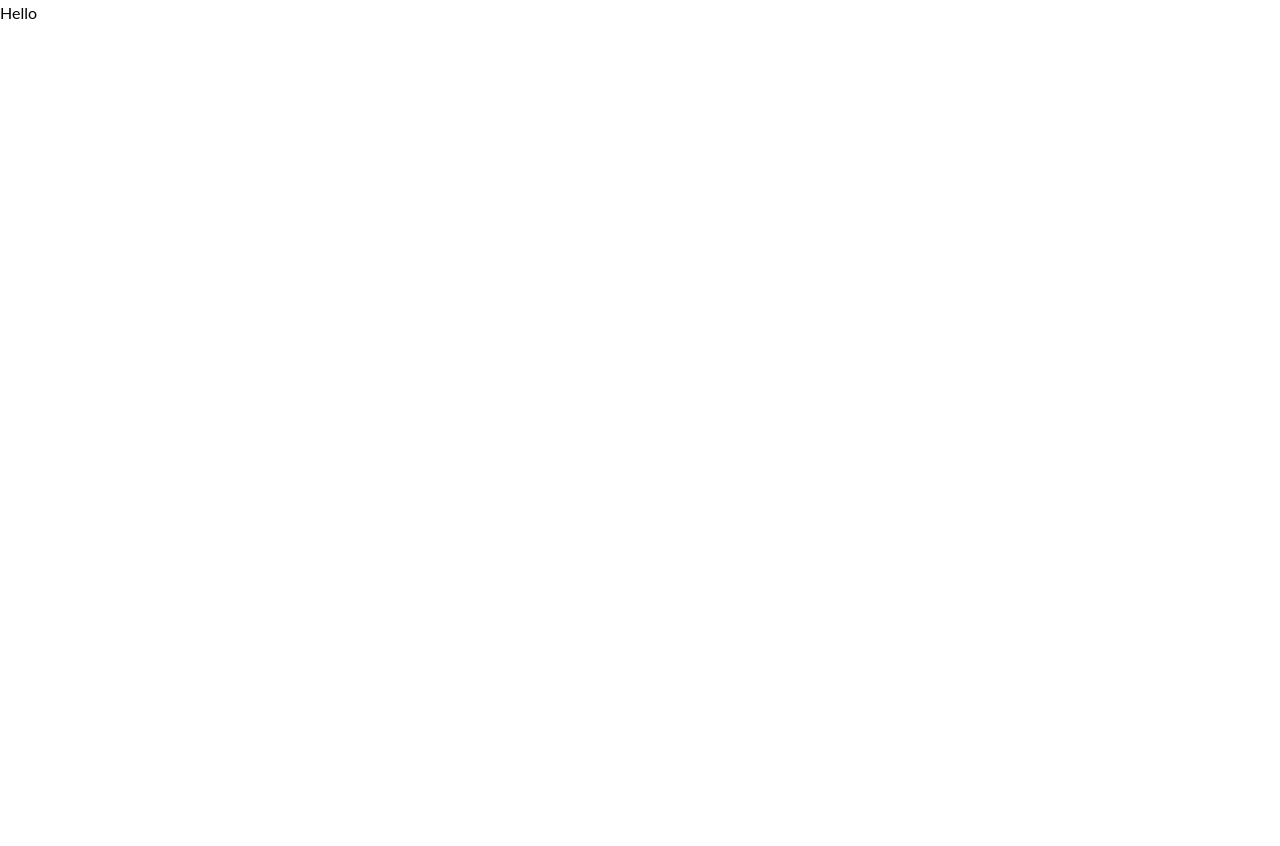
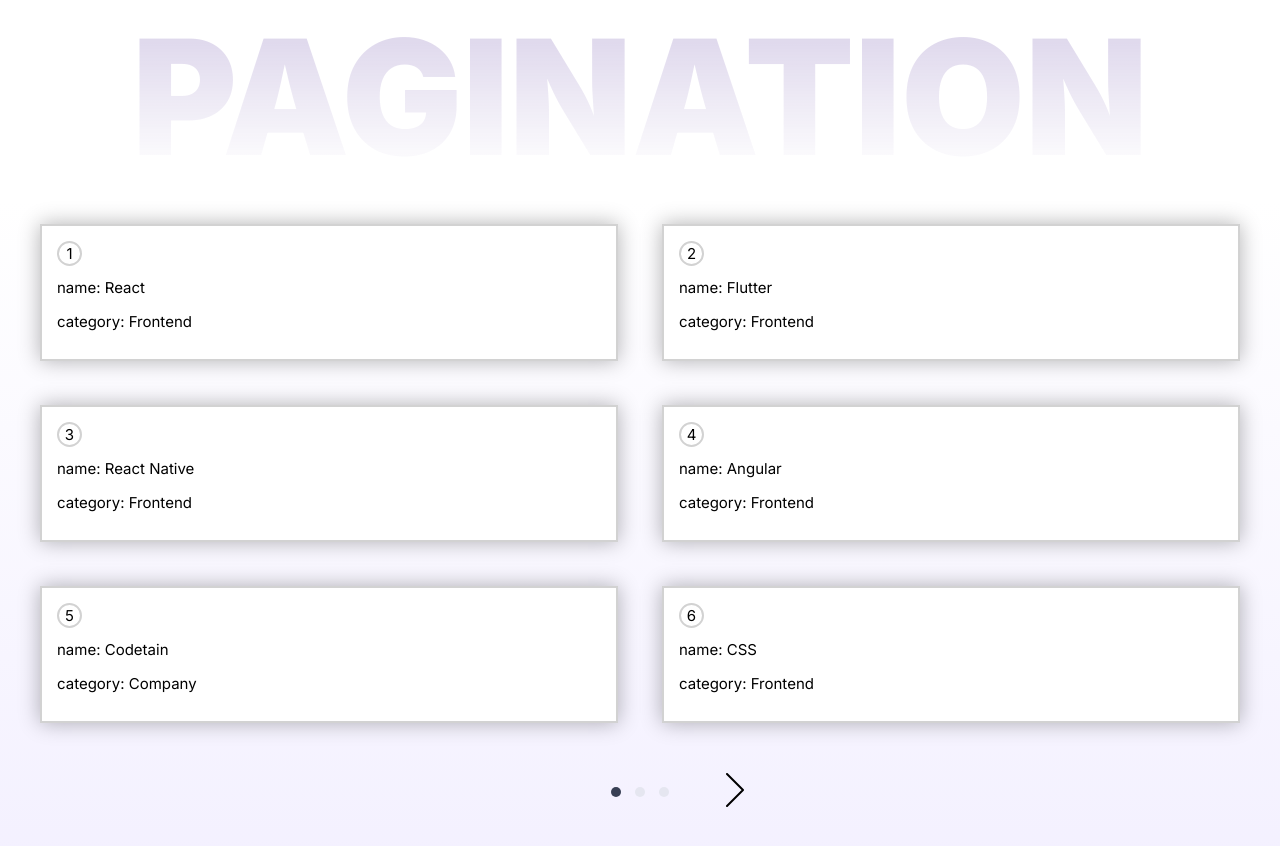
Before and after one commit to setamyDG/pagination-project, a React (Create React App) app: page / in a window 1280 px wide. Shown: the top 846 px of the page. Before the commit the page ends 800 px from the top, so only its background shows below. Built offline with nearby package versions, Linux system fonts and the light colour scheme.

Commit message:
feat: create pagination landing page with styles

```diff
--- a/package.json
+++ b/package.json
@@ -55,7 +55,7 @@
     "@testing-library/react": "9.5.0",
     "@testing-library/user-event": "7.2.1",
     "gsap": "^3.4.2",
-    "prop-types": "15.7.2",
+    "prop-types": "^15.7.2",
     "react": "16.13.1",
     "react-dom": "16.13.1",
     "react-scripts": "3.4.1",
--- a/public/index.html
+++ b/public/index.html
@@ -1,20 +1,20 @@
 <!DOCTYPE html>
 <html lang="en">
+
 <head>
   <meta charset="utf-8" />
   <link rel="icon" href="%PUBLIC_URL%/favicon.ico" />
   <meta name="viewport" content="width=device-width, initial-scale=1" />
   <meta name="theme-color" content="#000000" />
-    <meta
-      name="description"
-      content="Web site created using create-react-app"
-    />
+  <meta name="description" content="Web site created using create-react-app" />
   <link rel="apple-touch-icon" href="%PUBLIC_URL%/logo192.png" />
   <!--
       manifest.json provides metadata used when your web app is installed on a
       user's mobile device or desktop. See https://developers.google.com/web/fundamentals/web-app-manifest/
     -->
   <link rel="manifest" href="%PUBLIC_URL%/manifest.json" />
+  <link href="https://fonts.googleapis.com/css2?family=Inter:wght@300;400;500;600;700;900&display=swap"
+    rel="stylesheet" />
   <!--
       Notice the use of %PUBLIC_URL% in the tags above.
       It will be replaced with the URL of the `public` folder during the build.
@@ -26,6 +26,7 @@
     -->
   <title>React App</title>
 </head>
+
 <body>
   <noscript>You need to enable JavaScript to run this app.</noscript>
   <div id="root"></div>
@@ -40,4 +41,5 @@
       To create a production bundle, use `npm run build` or `yarn build`.
     -->
 </body>
+
 </html>
--- a/src/App.jsx
+++ b/src/App.jsx
@@ -1,10 +1,146 @@
-import React from 'react';
+import React, { useState, useEffect } from 'react';
 import Layout from './components/layout';
+import styled from 'styled-components';
+import { media } from './utils';
+import Pagination from './components/pagination';
+import Item from './components/item';
+
+const StyledSection = styled.section`
+  padding-top: 30px;
+  height: 100vh;
+`;
+
+const Container = styled.div`
+  margin: 0px 40px;
+`;
+
+const GridContainer = styled.div`
+  display: grid;
+  grid-template-columns: repeat(2, minmax(0, 1fr));
+  grid-gap: 44px;
+
+  ${media.tablet`
+    grid-template-columns: repeat(1, minmax(0, 1fr));
+  `}
+`;
+
+const GradientBg = styled.div`
+  background: linear-gradient(to top, rgba(224, 216, 255, 0.75) -67.22%, rgba(237, 245, 255, 0) 99.14%);
+`;
+
+const Wrapper = styled.div`
+  ${media.tablet`
+    margin-top: 50px;
+  `}
+`;
 
 const App = () => {
+  const [mediaQuery, setMediaQuery] = useState({ matches: window.innerWidth > 768 });
+  const [page, setPage] = useState(0);
+
+  useEffect(() => {
+    const mQuery = window.matchMedia('(min-width: 768px)');
+    mQuery.addEventListener('change', setMediaQuery);
+    return () => mQuery.removeEventListener(setMediaQuery);
+  }, []);
+
+  const entriesPerPage = mediaQuery.matches ? 6 : 3;
+
+  const data = [
+    {
+      id: 1,
+      name: 'React',
+      category: 'Frontend',
+    },
+    {
+      id: 2,
+      name: 'Flutter',
+      category: 'Frontend',
+    },
+    {
+      id: 3,
+      name: 'React Native',
+      category: 'Frontend',
+    },
+    {
+      id: 4,
+      name: 'Angular',
+      category: 'Frontend',
+    },
+    {
+      id: 5,
+      name: 'Codetain',
+      category: 'Company',
+    },
+    {
+      id: 6,
+      name: 'CSS',
+      category: 'Frontend',
+    },
+    {
+      id: 7,
+      name: 'Gatsby',
+      category: 'Frontend',
+    },
+    {
+      id: 8,
+      name: 'Iphone',
+      category: 'Smartphone',
+    },
+    {
+      id: 9,
+      name: 'Iphone',
+      category: 'Smartphone',
+    },
+    {
+      id: 10,
+      name: 'Iphone',
+      category: 'Smartphone',
+    },
+    {
+      id: 11,
+      name: 'Iphone',
+      category: 'Smartphone',
+    },
+    {
+      id: 12,
+      name: 'Iphone',
+      category: 'Smartphone',
+    },
+    {
+      id: 13,
+      name: 'Iphone',
+      category: 'Smartphone',
+    },
+  ];
+
+  const handleChangePage = (newPage) => {
+    setPage(newPage);
+  };
+
   return (
     <Layout>
-      <p>Hello</p>
+      <GradientBg>
+        <StyledSection>
+          <Container>
+            <Wrapper>
+              <GridContainer>
+                {data.map(
+                  ({ id, name, category }, index) =>
+                    index >= page * entriesPerPage &&
+                    index < page * entriesPerPage + entriesPerPage && <Item id={id} name={name} category={category} />
+                )}
+              </GridContainer>
+              <Pagination
+                entriesPerPage={entriesPerPage}
+                onPageChange={handleChangePage}
+                total={data.length}
+                page={page}
+              />
+            </Wrapper>
+          </Container>
+        </StyledSection>
+      </GradientBg>
     </Layout>
   );
 };
--- /dev/null
+++ b/src/components/item.jsx
@@ -0,0 +1,21 @@
+import React from 'react';
+import { number, string } from 'prop-types';
+import { StyledItem, StyledParagraph, CircleContaienr } from './item.styled';
+
+const Item = ({ id, name, category }) => (
+  <StyledItem>
+    <CircleContaienr>
+      <p>{id}</p>
+    </CircleContaienr>
+    <StyledParagraph>name: {name}</StyledParagraph>
+    <StyledParagraph>category: {category}</StyledParagraph>
+  </StyledItem>
+);
+
+Item.propTypes = {
+  id: number,
+  name: string,
+  category: string,
+};
+
+export default Item;
--- /dev/null
+++ b/src/components/item.styled.js
@@ -0,0 +1,30 @@
+import styled from 'styled-components';
+
+const StyledItem = styled.div`
+  padding: 15px;
+  border: 2px solid ${({ theme }) => theme.colors.grey};
+  box-shadow: ${({ theme }) => theme.boxShadows.base};
+  transition: transform 0.25s ease-in-out;
+  background: ${({ theme }) => theme.colors.white};
+  :hover {
+    transform: scale(1.01);
+    cursor: pointer;
+  }
+`;
+
+const StyledParagraph = styled.p`
+  margin: 10px 0px;
+`;
+
+const CircleContaienr = styled.div`
+  width: 25px;
+  height: 25px;
+  display: flex;
+  align-items: center;
+  justify-content: center;
+  text-align: center;
+  border-radius: 50%;
+  border: 2px solid ${({ theme }) => theme.colors.grey};
+`;
+
+export { StyledItem, StyledParagraph, CircleContaienr };
--- a/src/components/layout.jsx
+++ b/src/components/layout.jsx
@@ -1,13 +1,25 @@
 import React from 'react';
-import { ThemeProvider } from 'styled-components';
+import styled, { ThemeProvider } from 'styled-components';
 import PropTypes from 'prop-types';
 import { GlobalStyle } from '../style/GlobalStyle';
 import theme from '../style/theme';
+import Title from './title';
+
+const StyledHeader = styled.header`
+  display: flex;
+  align-items: center;
+  justify-content: center;
+`;
+
+const StyledMain = styled.main``;
 
 const Layout = ({ children }) => (
   <ThemeProvider ThemeProvider theme={theme}>
     <GlobalStyle />
-    <main> {children}</main>
+    <StyledHeader>
+      <Title />
+    </StyledHeader>
+    <StyledMain>{children}</StyledMain>
   </ThemeProvider>
 );
 
--- /dev/null
+++ b/src/components/pagination.jsx
@@ -0,0 +1,38 @@
+import React from 'react';
+import { number, func } from 'prop-types';
+import { Wrapper, ArrowContainer, DotsContainer, Dot, StyledArrowLeft, StyledArrowRight } from './pagination.styled';
+
+const Pagination = ({ total, page, entriesPerPage, onPageChange }) => (
+  <Wrapper>
+    <ArrowContainer isVisible={page !== 0} onClick={() => onPageChange(page - 1)}>
+      <StyledArrowLeft />
+    </ArrowContainer>
+    <DotsContainer>
+      {Array.from({ length: Math.ceil(total / entriesPerPage) }).map((_, index) => (
+        <Dot
+          key={index}
+          active={index === page}
+          onClick={() => {
+            if (page <= 0) {
+              onPageChange(index);
+            } else {
+              onPageChange(index);
+            }
+          }}
+        />
+      ))}
+    </DotsContainer>
+    <ArrowContainer isVisible={page !== Math.ceil(total / entriesPerPage) - 1} onClick={() => onPageChange(page + 1)}>
+      <StyledArrowRight />
+    </ArrowContainer>
+  </Wrapper>
+);
+
+Pagination.propTypes = {
+  total: number.isRequired,
+  page: number.isRequired,
+  entriesPerPage: number.isRequired,
+  onPageChange: func.isRequired,
+};
+
+export default Pagination;
--- /dev/null
+++ b/src/components/pagination.styled.js
@@ -0,0 +1,59 @@
+import styled from 'styled-components';
+import { ReactComponent as ArrowLeft } from '../assets/left-arrow.svg';
+import { ReactComponent as ArrowRight } from '../assets/right-arrow.svg';
+
+const Wrapper = styled.div`
+  display: flex;
+  align-items: center;
+  justify-content: center;
+  margin-top: 50px;
+`;
+
+const ArrowContainer = styled.span`
+  padding: 0px 10px;
+  visibility: ${({ isVisible }) => (isVisible ? 'visible' : 'hidden')};
+  :hover {
+    cursor: pointer;
+  }
+`;
+
+const DotsContainer = styled.div`
+  margin: 0 40px;
+  display: flex;
+`;
+
+const Dot = styled.div`
+  width: 10px;
+  height: 10px;
+  background: ${({ active }) => (active ? '#383F54' : '#E5E6F0')};
+  border-radius: 50%;
+  margin: 0 7px;
+  :hover {
+    cursor: pointer;
+    background: ${({ theme }) => theme.colors.grey};
+  }
+`;
+
+const StyledArrowLeft = styled(ArrowLeft)`
+  :hover {
+    > path {
+      stroke: ${({ theme }) => theme.colors.grey};
+    }
+  }
+  > path {
+    stroke: black;
+  }
+`;
+
+const StyledArrowRight = styled(ArrowRight)`
+  :hover {
+    > path {
+      stroke: ${({ theme }) => theme.colors.grey};
+    }
+  }
+  > path {
+    stroke: black;
+  }
+`;
+
+export { Wrapper, ArrowContainer, DotsContainer, Dot, StyledArrowLeft, StyledArrowRight };
--- /dev/null
+++ b/src/components/title.jsx
@@ -0,0 +1,27 @@
+import React from 'react';
+import styled from 'styled-components';
+import { media } from '../utils';
+
+const GradientTitle = styled.h1`
+  font-size: 10rem;
+  font-weight: 900;
+  background: linear-gradient(to bottom, #4c2898aa 10%, #4115a000 90%);
+  background-clip: text;
+  -webkit-background-clip: text;
+  -webkit-text-fill-color: transparent;
+  opacity: 0.3;
+
+  ${media.desktop`
+    font-size: 4rem;
+    margin-top: 20px;
+
+  `}
+`;
+
+const Title = () => (
+  <header>
+    <GradientTitle>PAGINATION</GradientTitle>
+  </header>
+);
+
+export default Title;
--- a/src/style/GlobalStyle.jsx
+++ b/src/style/GlobalStyle.jsx
@@ -1,23 +1,22 @@
 import { createGlobalStyle } from 'styled-components';
-import { media } from '../utils';
 
 export const GlobalStyle = createGlobalStyle`
-  * {
+   * {
     box-sizing: border-box;
     margin: 0;
     padding: 0;
-    font-family: 'Lato', sans-serif;
-    font-size: 16px;
 
-    ${media.mobile`
-      font-size: 12px;
-    `}
   }
 
   body {
-    overflow: hidden;
+    overflow-x: hidden;
+    font-family: 'Inter', serif;
+    font-size: 15px;
   }
 
+  h1 {
+    font-family: 'Inter', sans-serif;
+  }
   a {
     transition: .5s;
     cursor: pointer;
@@ -65,6 +64,7 @@
 
   p {
     line-height: 1.6;
+    font-family: 'Inter', sans-serif;
   }
 
   strong {
--- a/src/style/theme.js
+++ b/src/style/theme.js
@@ -1,13 +1,17 @@
 export default {
   settings: {
-    sectionWidth: '1100px'
+    sectionWidth: '1100px',
   },
   colors: {
     black: '#0000',
-    white: '#FFF'
+    grey: '#d2d2d2',
+    white: '#FFF',
   },
   boxShadows: {
     base: '0px 0px 20px 0px rgba(0,0,0,0.3)',
-    darkerBase: '0px 0px 20px 0px rgba(0,0,0,0.7)'
-  }
+    darkerBase: '0px 0px 20px 0px rgba(0,0,0,0.7)',
+  },
+  gradient: {
+    codetain: 'linear-gradient(to right, #5c52cc 0%, #57fffe 100%)',
+  },
 };
```
Also changed, not shown: src/assets/left-arrow.svg (added), src/assets/right-arrow.svg (added). Lines whose indentation alone changed are shown as unchanged.
